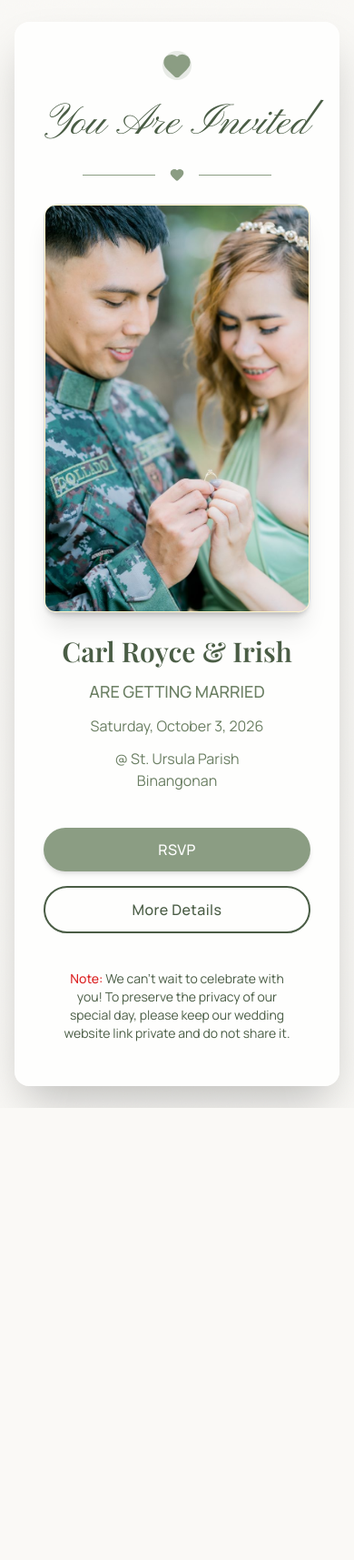
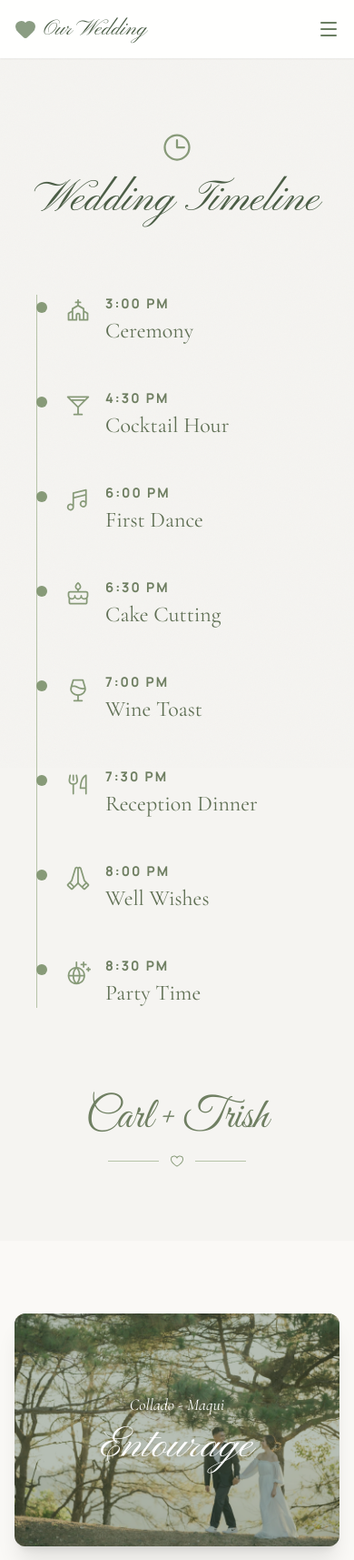
Before and after one commit to davebmerino/carl-irish, a React (Vite) app: page /details in a window 390 px wide. Shown: the top 1715 px of the page at 91% size. Before the commit the page ends 1218 px from the top, so only its background shows below. Built offline with nearby package versions, Linux system fonts and the light colour scheme; no server answers; a web font is replaced by a local one.

Commit message:
Change nav and landing page

```diff
--- a/src/components/calendar/Calendar.jsx
+++ b/src/components/calendar/Calendar.jsx
@@ -77,6 +77,7 @@ export default function Calendar() {
             </div>
             <div className="relative h-[400px] rounded-xl overflow-hidden shadow-xl">
               <img
+                loading="lazy"
                 src={banner2}
                 alt="Couple"
                 className="w-full h-full object-cover"
--- a/src/components/dresscode/Dresscode.jsx
+++ b/src/components/dresscode/Dresscode.jsx
@@ -20,6 +20,7 @@ export default function Dresscode() {
           </p>
           <div className="relative w-full h-[680px] rounded-xl overflow-hidden shadow-xl">
             <img
+              loading="lazy"
               src={dresscodeImg}
               alt="Dress Code"
               className="absolute inset-0 w-full h-full object-cover"
--- a/src/components/entourage/Entourage.jsx
+++ b/src/components/entourage/Entourage.jsx
@@ -19,6 +19,7 @@ export default function Entourage() {
         "Mr. Robert Morado",
         "Mr. Roldan Valdez",
         "Mr. Bernie Comia",
+        "Mr. Richard Collado",
       ],
       ninangs: [
         "Mrs. Chona Collado",
@@ -92,6 +93,7 @@ export default function Entourage() {
           {/* Photo above section */}
           <div className="relative h-64 mb-12 rounded-xl overflow-hidden shadow-xl">
             <img
+              loading="lazy"
               src={entourageBanner}
               alt="Entourage"
               className="w-full h-full object-cover"
@@ -212,20 +214,20 @@ export default function Entourage() {
                 </div>
 
                 {/* Mathron of Honor and Best Man */}
+                <div className="text-center">
+                  <h4 className="font-cormorant italic text-2xl font-semibold text-wedding-primary mb-3">
+                    Best Man
+                  </h4>
+                  <p className="font-manrope text-wedding-main">
+                    {entourageData.bestMan}
+                  </p>
+                </div>
                 <div className="flex flex-col text-center">
                   <h4 className="font-cormorant italic text-2xl font-semibold text-wedding-primary mb-3">
                     Matron of Honor
                   </h4>
                   <p className="font-manrope text-wedding-main">
                     {entourageData.mathronOfHonor}
-                  </p>
-                </div>
-                <div className="text-center">
-                  <h4 className="font-cormorant italic text-2xl font-semibold text-wedding-primary mb-3">
-                    Best Man
-                  </h4>
-                  <p className="font-manrope text-wedding-main">
-                    {entourageData.bestMan}
                   </p>
                 </div>
               </div>
@@ -235,21 +237,21 @@ export default function Entourage() {
               <div className="grid md:grid-cols-2 gap-8 mb-10">
                 <div>
                   <h4 className="font-cormorant italic text-2xl text-center font-semibold text-wedding-primary mb-3">
+                    Groomsmen
+                  </h4>
+                  <ul className="space-y-2 font-manrope text-wedding-main text-center">
+                    {entourageData.groomsMen.reg.map((groomsmen, index) => (
+                      <li key={index}>{groomsmen}</li>
+                    ))}
+                  </ul>
+                </div>
+                <div>
+                  <h4 className="font-cormorant italic text-2xl text-center font-semibold text-wedding-primary mb-3">
                     Bridesmaids
                   </h4>
                   <ul className="space-y-2 font-manrope text-wedding-main text-center">
                     {entourageData.bridesMaids.reg.map((bridesMaid, index) => (
                       <li key={index}>{bridesMaid}</li>
-                    ))}
-                  </ul>
-                </div>
-                <div>
-                  <h4 className="font-cormorant italic text-2xl text-center font-semibold text-wedding-primary mb-3">
-                    Groomsmen
-                  </h4>
-                  <ul className="space-y-2 font-manrope text-wedding-main text-center">
-                    {entourageData.groomsMen.reg.map((groomsmen, index) => (
-                      <li key={index}>{groomsmen}</li>
                     ))}
                   </ul>
                 </div>
--- a/src/components/eventdetails/Eventdetails.jsx
+++ b/src/components/eventdetails/Eventdetails.jsx
@@ -22,6 +22,7 @@ export default function Eventdetails() {
             <div className="bg-white/90 backdrop-blur-sm rounded-xl overflow-hidden shadow-lg border border-wedding-secondary/30">
               <div className="h-48 overflow-hidden">
                 <img
+                  loading="lazy"
                   src={churchImg}
                   alt="Church"
                   className="w-full h-full object-cover"
@@ -76,6 +77,7 @@ export default function Eventdetails() {
             <div className="bg-white/90 backdrop-blur-sm rounded-xl overflow-hidden shadow-lg border border-wedding-secondary/30">
               <div className="h-48 overflow-hidden">
                 <img
+                  loading="lazy"
                   src="https://images.unsplash.com/photo-1519225421980-715cb0215aed?crop=entropy&cs=srgb&fm=jpg&q=85"
                   alt="Reception"
                   className="w-full h-full object-cover"
--- a/src/components/modal/Rsvpmodal.jsx
+++ b/src/components/modal/Rsvpmodal.jsx
@@ -12,6 +12,7 @@ export default function Rsvpmodal() {
           <div className="relative rounded-xl overflow-hidden shadow-2xl">
             <div className="absolute inset-0">
               <img
+                loading="lazy"
                 src={rsvp}
                 alt="RSVP"
                 className="w-full h-full object-cover"
--- a/src/components/navbar/Navbar.jsx
+++ b/src/components/navbar/Navbar.jsx
@@ -7,8 +7,8 @@ export default function Navbar() {
   const [mobileMenuOpen, setMobileMenuOpen] = useState(false);
 
   const navLinks = [
-    { path: "/", label: "Home" },
-    { path: "/home", label: "Details" },
+    { path: "/home", label: "Home" },
+    { path: "/details", label: "Details" },
     { path: "/rsvp", label: "RSVP" },
   ];
   return (
--- a/src/components/tilldeathdouspart/TillDeathDoUsPart.jsx
+++ b/src/components/tilldeathdouspart/TillDeathDoUsPart.jsx
@@ -20,6 +20,7 @@ export default function TillDeathDoUsPart() {
           </h2>
           <div className="relative h-96 mb-8 rounded-xl overflow-hidden shadow-xl">
             <img
+              loading="lazy"
               src={banner2}
               alt="Couple"
               className="w-full h-full object-cover"
--- /dev/null
+++ b/src/pages/details/Details.jsx
@@ -0,0 +1,16 @@
+import Entourage from "../../components/entourage/Entourage.jsx";
+import WeddingTimeline from "../../components/schedule/Schedule.jsx";
+import Navbar from "../../components/navbar/Navbar.jsx";
+
+export default function Details() {
+  return (
+    <>
+      <div className="min-h-screen">
+        <Navbar />
+        <div className="grain-overlay fixed inset-0 pointer-events-none"></div>
+        <WeddingTimeline />
+        <Entourage />
+      </div>
+    </>
+  );
+}
--- a/src/pages/firstpage/Landingpage.jsx
+++ b/src/pages/firstpage/Landingpage.jsx
@@ -49,6 +49,7 @@ export default function Landingpage() {
           console.error("Invite not found:", err);
           setNotFound(true);
         })
+
         .finally(() => setLoading(false));
     } else {
       sessionStorage.removeItem("invite_id");
@@ -90,7 +91,7 @@ export default function Landingpage() {
                 Hi
               </p>
               <h1
-                className="font-script text-4xl md:text-6xl text-wedding-deep mb-2 animate-fade-up"
+                className="font-cormorant italic text-2xl md:text-3xl text-wedding-deep mb-2 animate-fade-up"
                 data-testid="guest-name">
                 {guestName}
               </h1>
--- a/src/routes.jsx
+++ b/src/routes.jsx
@@ -5,6 +5,7 @@ import Home from "./pages/homepage/Home.jsx";
 import AdminLogin from "./pages/admin/AdminLogin.jsx";
 import AdminDashboard from "./pages/admin/AdminDashboard.jsx";
 import AdminAnalytics from "./pages/admin/AdminAnalytics.jsx";
+import Eventdetails from "./pages/details/details.jsx";
 
 export const router = createBrowserRouter([
   {
@@ -20,6 +21,10 @@ export const router = createBrowserRouter([
     element: <Home />,
   },
   {
+    path: "/details",
+    element: <Eventdetails />,
+  },
+  {
     path: "/rsvp",
     element: <Rsvp />,
   },
```
Also changed, not shown: 1 other file (tests, documents, lock files or other folders).
